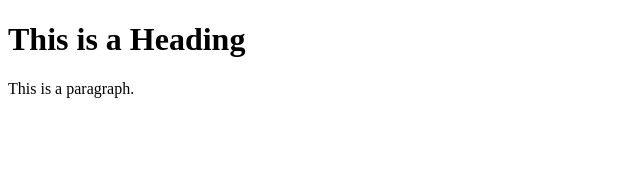
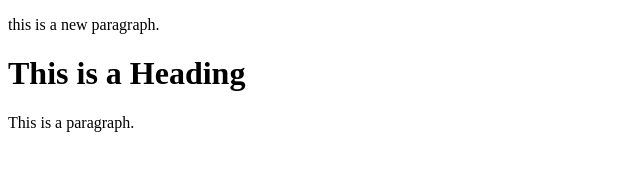
Before and after one commit to jensenloke/gitdemo, a plain HTML site: page index.html in a window 1280 px wide. Shown: the whole page, without its empty margins (0-640 px from the left). Drawn offline with Linux system fonts and the light colour scheme.

Commit message:
updated index.html with new.p

```diff
--- a/index.html
+++ b/index.html
@@ -4,7 +4,7 @@
     <title>Page Title</title>
 </head>
 <body>
-
+<p>this is a new paragraph.</p>
 <h1>This is a Heading</h1>
 <p>This is a paragraph.</p>
 
```
